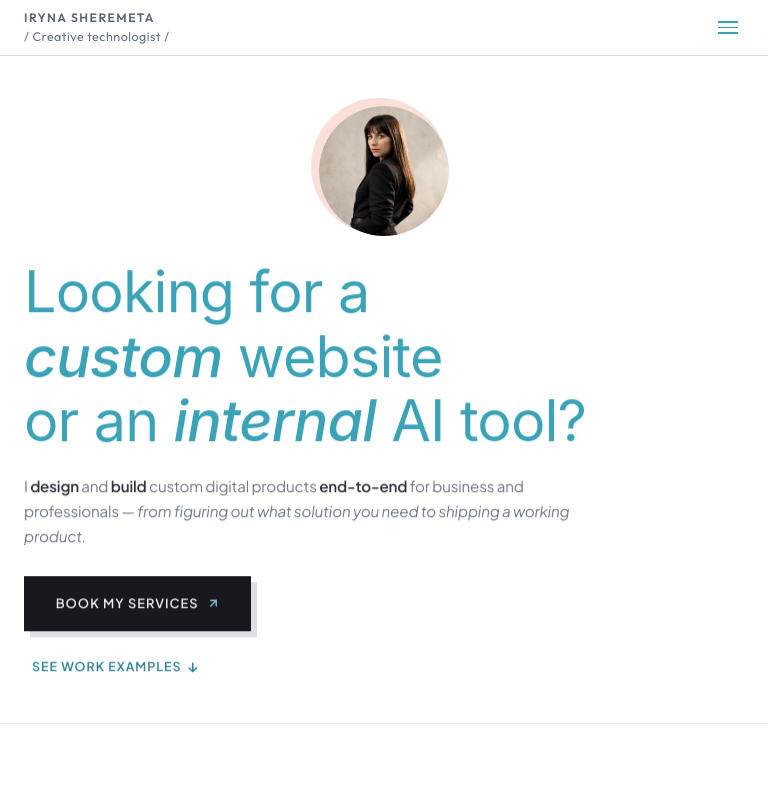
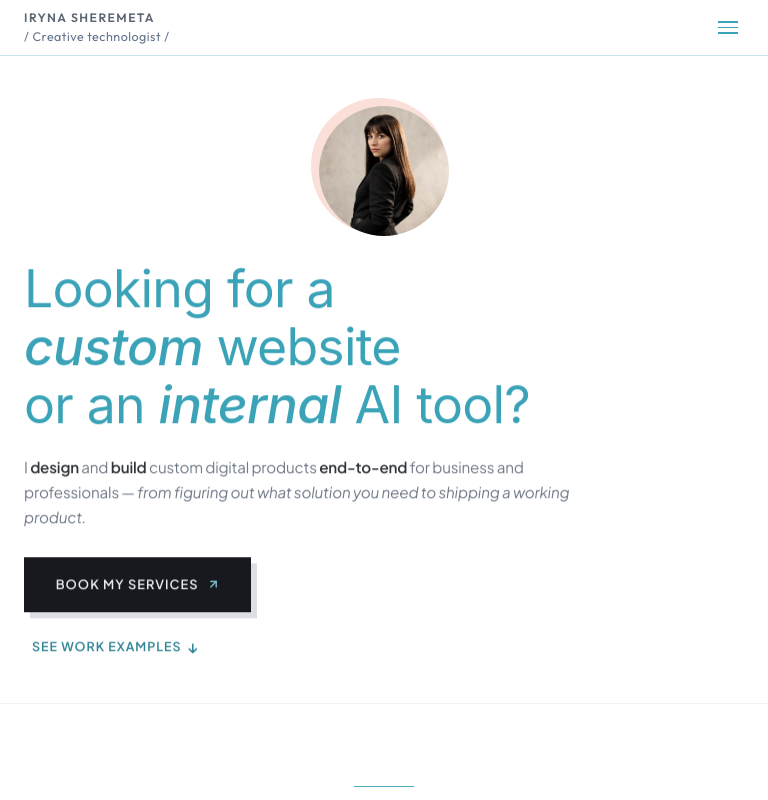
Before and after one commit to Irene2828/porfoliojuly, a Next.js app: page / in a window 768 px wide. Shown: the top 800 px of the page. Built offline with nearby package versions, Linux system fonts and the light colour scheme; no server answers; the database is empty.

Commit message:
style: mobile hero — headline size -10%

```diff
--- a/src/app/components/Hero.css
+++ b/src/app/components/Hero.css
@@ -2124,33 +2124,33 @@
     color: #3ba3b8 !important; /* teal base */
     -webkit-text-fill-color: #3ba3b8 !important;
     font-weight: 400 !important;
-    font-size: clamp(2.599rem, 10.397vw, 3.266rem) !important; /* +10% */
+    font-size: clamp(2.339rem, 9.357vw, 2.939rem) !important; /* +10% */
   }
   .hero-text .headline-teal-underline {
     color: #3ba3b8 !important; /* teal italic bold keywords */
     -webkit-text-fill-color: #3ba3b8 !important;
     font-weight: 500 !important;
     font-style: italic !important;
-    font-size: clamp(2.599rem, 10.397vw, 3.266rem) !important; /* +10% */
+    font-size: clamp(2.339rem, 9.357vw, 2.939rem) !important; /* +10% */
     text-decoration: none !important; /* no underline on mobile */
   }
   .hero-text .headline-italic-thinner {
     color: #3ba3b8 !important;
     -webkit-text-fill-color: #3ba3b8 !important;
     font-weight: 500 !important;
-    font-size: clamp(2.363rem, 9.452vw, 2.969rem) !important;
+    font-size: clamp(2.127rem, 8.507vw, 2.672rem) !important;
   }
 }
 @media (min-width: 414px) and (max-width: 900px) {
   .hero-text .headline-line {
-    font-size: clamp(2.861rem, 11.444vw, 3.594rem) !important; /* +10% */
+    font-size: clamp(2.575rem, 10.3vw, 3.235rem) !important; /* +10% */
     line-height: 1.124 !important; /* -10% */
     color: #3ba3b8 !important;
     -webkit-text-fill-color: #3ba3b8 !important;
     font-weight: 400 !important;
   }
   .hero-text .headline-teal-underline {
-    font-size: clamp(2.861rem, 11.444vw, 3.594rem) !important; /* +10% */
+    font-size: clamp(2.575rem, 10.3vw, 3.235rem) !important; /* +10% */
     line-height: 1.124 !important; /* -10% */
     color: #3ba3b8 !important;
     -webkit-text-fill-color: #3ba3b8 !important;
@@ -2159,7 +2159,7 @@
     text-decoration: none !important;
   }
   .hero-text .headline-italic-thinner {
-    font-size: clamp(2.601rem, 10.404vw, 3.267rem) !important;
+    font-size: clamp(2.341rem, 9.364vw, 2.94rem) !important;
     line-height: 1.124 !important; /* -10% */
     color: #3ba3b8 !important;
     -webkit-text-fill-color: #3ba3b8 !important;
```
